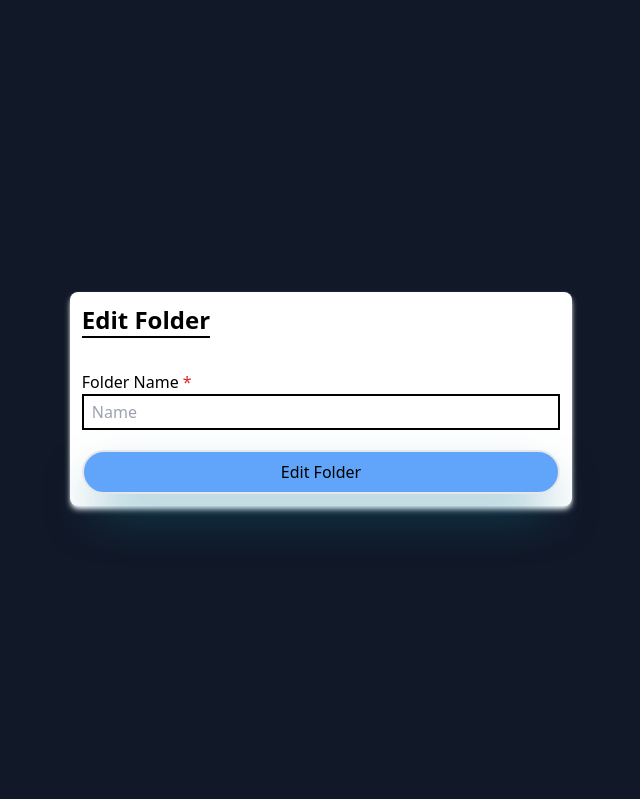
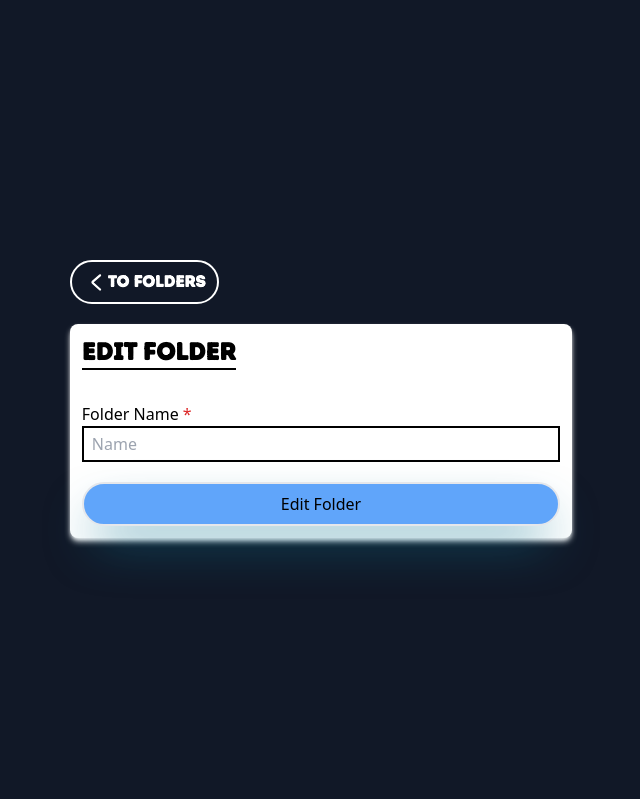
Before and after one commit to moahnaf11/File-Uploader, a Node server app: page /home/edit/1 in a window 1280 px wide. Shown: the part 89-888 px from the top of the page, without its empty margins (319-959 px from the left). Run offline with Node 20, Linux system fonts and the light colour scheme; the visitor is signed in with stand-in values (Sample User, id 1); some libraries are stand-ins or nearby versions.

Commit message:
Add to folders link in editFolder.ejs
Added a link tag to redirect back to user's folder page

```diff
--- a/views/editFolder.ejs
+++ b/views/editFolder.ejs
@@ -10,28 +10,32 @@
     <%- include("appHeader", {user: locals.user}) %>
 
     <main class="bg-gray-900 h-full flex justify-center items-center p-3 text-black">
-
         <% let name; %>
         <% if (locals.error && locals.error.length > 0) {
             locals.error.forEach(err => {
-                const msg = err.msg + " " + "your input was " + (error.value || "an empty string")
+                const msg = err.msg + " " + "your input was " + (error.value || "empty")
                 if (err.path === "name") {
                     name = msg;
                 }
             })
         } %>
+        <div class="flex flex-col min-w-[40%] gap-5">
+            <a class="px-3 font-custom text-white font-bold py-2 border-2 max-w-max rounded-full border-white flex items-center hover:text-black hover:bg-white" href="/home">
+                <svg class="size-6" viewBox="0 0 1024 1024" fill="currentColor" class="icon" version="1.1" xmlns="http://www.w3.org/2000/svg" stroke="currentColor" stroke-width="51.2"><g id="SVGRepo_bgCarrier" stroke-width="0"></g><g id="SVGRepo_tracerCarrier" stroke-linecap="round" stroke-linejoin="round"></g><g id="SVGRepo_iconCarrier"><path d="M669.6 849.6c8.8 8 22.4 7.2 30.4-1.6s7.2-22.4-1.6-30.4l-309.6-280c-8-7.2-8-17.6 0-24.8l309.6-270.4c8.8-8 9.6-21.6 2.4-30.4-8-8.8-21.6-9.6-30.4-2.4L360.8 480.8c-27.2 24-28 64-0.8 88.8l309.6 280z" fill=""></path></g></svg>
+                To Folders
+            </a>
             <form class="bg-white min-w-[40%] flex flex-col gap-5 p-3 rounded-lg shadow-md shadow-white" action="/home/edit/<%= locals.id %>" method="post">
-            <h1 class="text-2xl font-bold mb-3 border-b-2 border-black max-w-max">Edit Folder</h1>
+                <h1 class="text-2xl font-bold font-custom mb-3 border-b-2 border-black max-w-max">Edit Folder</h1>
                 <div class="flex flex-col">
                     <label for="name">Folder Name <span class="text-red-600">*</span></label>
                     <input class="border-2 px-2 py-1 border-black" type="text" id="name" name="name" placeholder="Name">
                     <span class="text-red-600"><%= name || "" %></span>
                 </div>
-
                 <div class="flex">
                     <button class="flex-1 box-content border-2 px-3 py-2 rounded-full hover:bg-white hover:border-blue-700 shadow-2xl shadow-cyan-700/80 bg-blue-400 hover:text-blue-800" type="submit">Edit Folder</button>
                 </div>
             </form>
+        </div>
     </main>
 
 </body>
```
Lines whose indentation alone changed are shown as unchanged.
